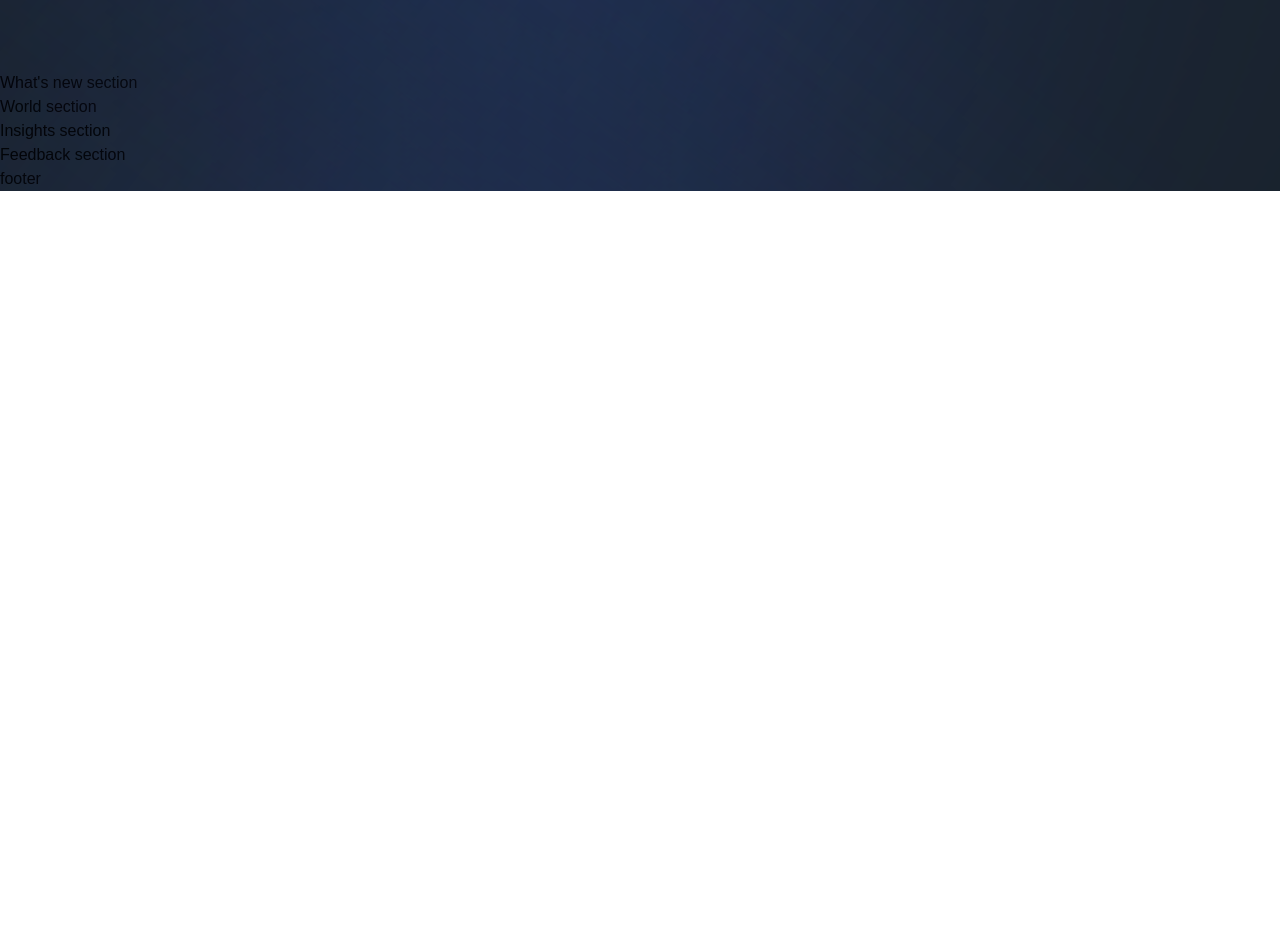
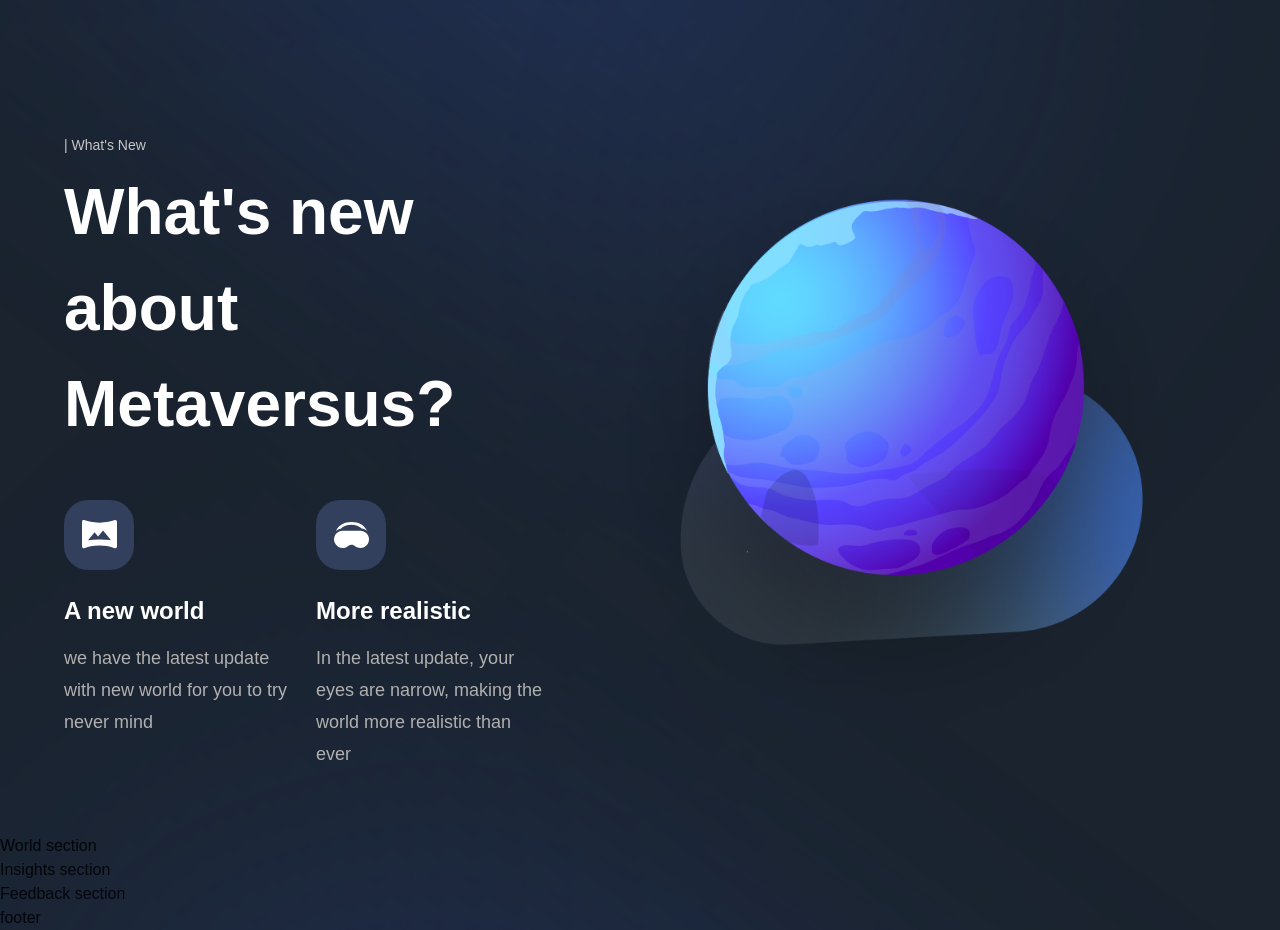
Before and after one commit to shawwnn/metaversus, a Next.js app: page / in a window 1280 px wide. Shown: the part 3160-4090 px from the top of the page. Before the commit the page ends 3351 px from the top, so only its background shows below. Built offline with nearby package versions, Linux system fonts and the light colour scheme; a web font is replaced by a local one.

Commit message:
New Features Section

```diff
--- a/components/NewFeatures.jsx
+++ b/components/NewFeatures.jsx
@@ -1,6 +1,12 @@
-const NewFeatures = () => (
-  <div>
-    New Features
+import styles from "../styles";
+
+const NewFeatures = ({ imgUrl, title, subtitle }) => (
+  <div className="flex-1 flex flex-col sm:max-w-[250px] min-w-[210px]">
+    <div className={`${styles.flexCenter} w-[70px] h-[70px] rounded-[24px] bg-[#323f5d]`}>
+      <img src={imgUrl} alt="icon" className="w-1/2 h-1/2 object-contain" />
+    </div>
+    <h1 className="mt-[26px] font-bold text-[24px] leading-[30px] text-white">{title}</h1>
+    <p className="flex-1 mt-[16px] font-normal text-[18px] text-[#B0B0B0] leading-[32px]" >{subtitle}</p>
   </div>
 );
 
--- a/sections/WhatsNew.jsx
+++ b/sections/WhatsNew.jsx
@@ -1,8 +1,45 @@
 'use client';
 
+import { motion } from "framer-motion";
+import { NewFeatures, TitleText, TypingText } from "../components";
+import { newFeatures } from "../constants";
+import styles from "../styles";
+import { fadeIn, planetVariants, staggerContainer } from "../utils/motion";
+
 const WhatsNew = () => (
-  <section>
-    What's new section
+  <section className={`${styles.paddings} relative z-10`}>
+    <motion.div
+      variants={staggerContainer}
+      initital="hidden"
+      whileInView="show"
+      viewport={{ once: 'false', amount: 0.25}}
+      className={`${styles.innerWidth} mx-auto flex lg:flex-row flex-col gap-8`}
+    >
+      <motion.div
+        variants={fadeIn('right', 'tween', 0.2, 1)}
+        className="flex-[0.75] flex justify-center flex-col"
+      >
+        <TypingText title="| What's New" />
+        <TitleText title={<>What's new about Metaversus?</>} />
+        <div className="mt-[48px] flex flex-wrap justify-between gap-[24px]">
+          {newFeatures.map((feature) => (
+            <NewFeatures
+              key={feature.title}
+              {...feature}
+
+            />
+          ))}
+        </div>
+
+      </motion.div>
+
+      <motion.div
+        variants={planetVariants('right')}
+        className={`flex-1 ${styles.flexCenter}`}
+      >
+        <img src="/whats-new.png" alt="whats-new" className="w-[90%] h-[90%] object-contain" />
+      </motion.div>
+    </motion.div>
   </section>
 );
 
```
